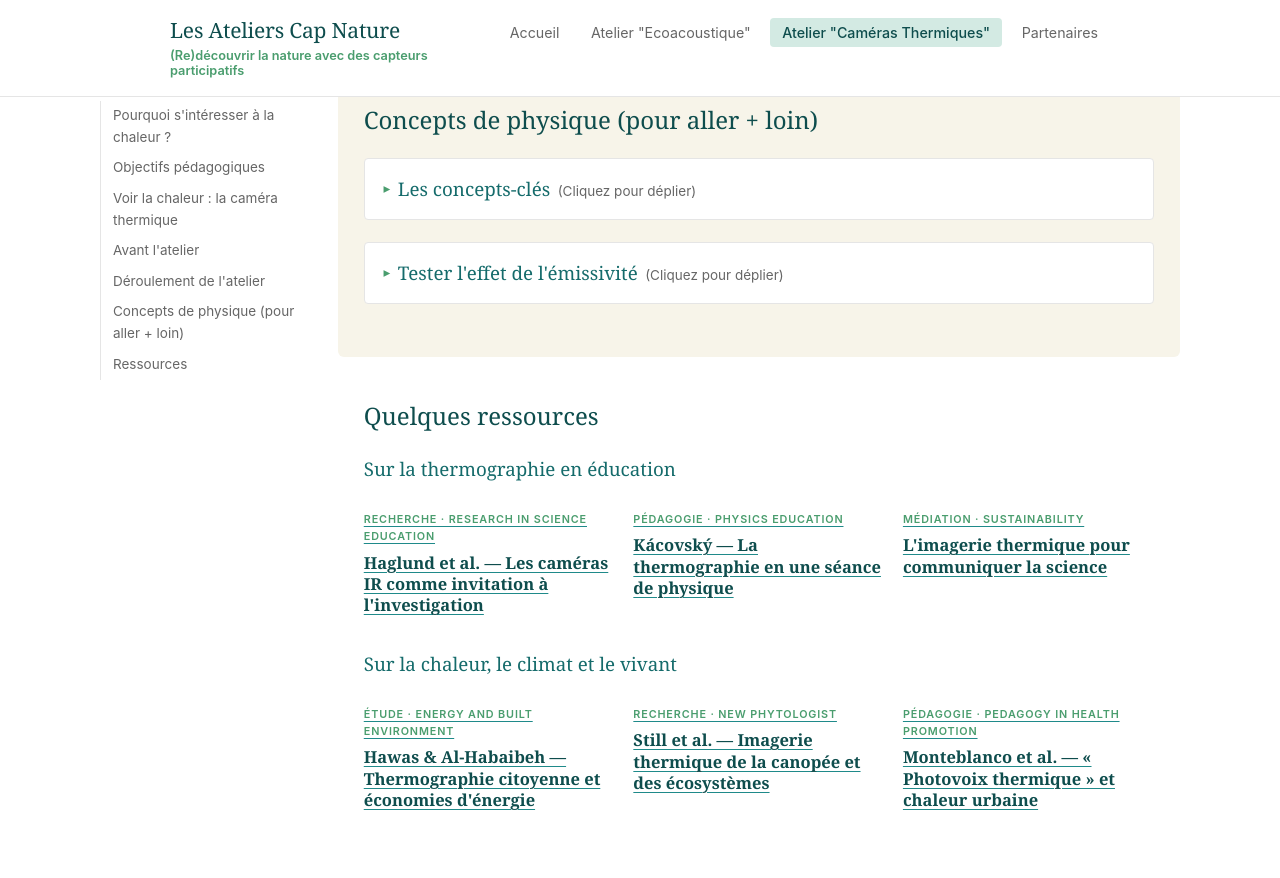
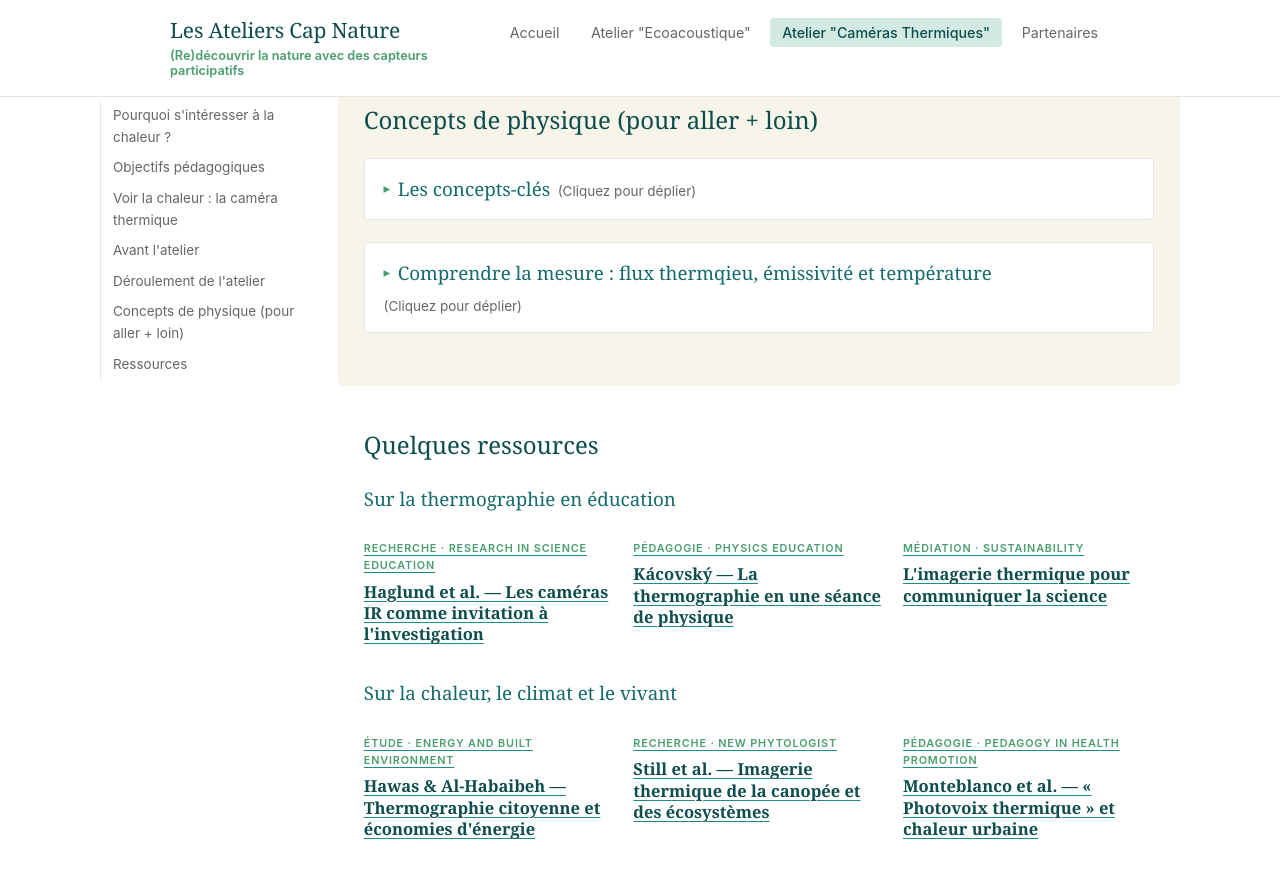
Before and after one commit to marieleapouliquen/wiki-cap-nature, a Jekyll site: the page built from _pages/atelier-thermique.md, in a window 1280 px wide and 900 px high, scrolled down 6943 px. Shown: the top 878 px of the window. Built offline with Jekyll 4.4.1, drawn with Linux system fonts in a browser that asks for light colours.

Commit message:
Update atelier-thermique.md

```diff
--- a/_pages/atelier-thermique.md
+++ b/_pages/atelier-thermique.md
@@ -318,7 +318,7 @@ toc:
 
   <details id="emissivite" class="disclosure">
     <summary>
-      <span class="disclosure-title">Tester l'effet de l'émissivité</span>
+      <span class="disclosure-title">Comprendre la mesure : flux thermqieu, émissivité et température</span>
       <span class="disclosure-hint">(Cliquez pour déplier)</span>
     </summary>
     <div class="disclosure-body">
```
